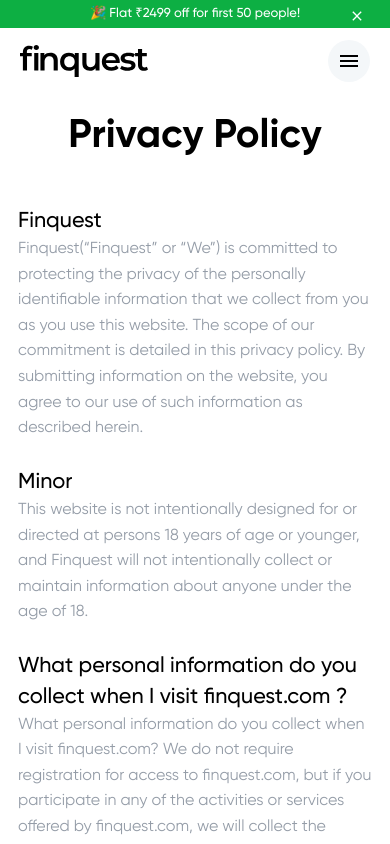
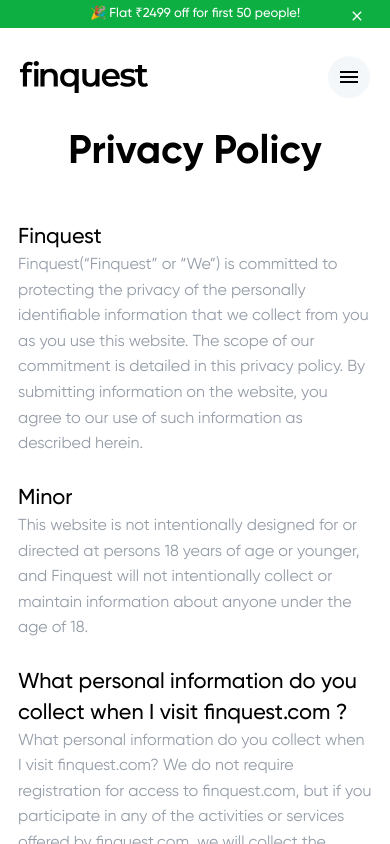
Before and after one commit to emanuelchristo/finquest, a Next.js app: page /privacy-policy in a window 390 px wide. Shown: the top 844 px of the page. Built offline with nearby package versions, Linux system fonts and the light colour scheme.

Commit message:
Navbar margins

```diff
--- a/components/navbar.module.css
+++ b/components/navbar.module.css
@@ -5,6 +5,7 @@
 	padding: 3.1rem 4.5rem 1.5rem 4.5rem;
 	position: relative;
 	z-index: 3;
+	margin-top: -2rem;
 
 }
 
@@ -132,9 +133,18 @@
 @media (max-width: 639px) {
 	.navbar {
 		padding: 1rem 1.25rem 0rem 1.25rem;
+		margin-top: -1.5rem;
 
 	}
 	.logo {
 		height: 28px;
 	}
 }
+@media (max-width: 767px) {
+
+	.navbar {
+
+		margin-top: -1rem;
+
+	}
+}
--- a/pages/_app.js
+++ b/pages/_app.js
@@ -12,9 +12,9 @@ function MyApp({ Component, pageProps }) {
 				<title>Finquest - Start learning how to invest &amp; trade in stock market easily.</title>
 				<link rel='icon' type='image/png' href='/favicon.png'></link>
 			</Head>
+			<Snackbar message=' 🎉  Flat ₹2499 off for first 50 people!' />
 			<Component {...pageProps} />
 
-			<Snackbar message=' 🎉  Flat ₹2499 off for first 50 people!' />
 			<Footer />
 
 		</div>
--- a/pages/index.js
+++ b/pages/index.js
@@ -18,6 +18,7 @@ export default function Home() {
 	return (
 		<div id='home'>
 			<Header />
+
 			<Associated />
 			<div className='section-spacer'></div>
 			<About />
```
